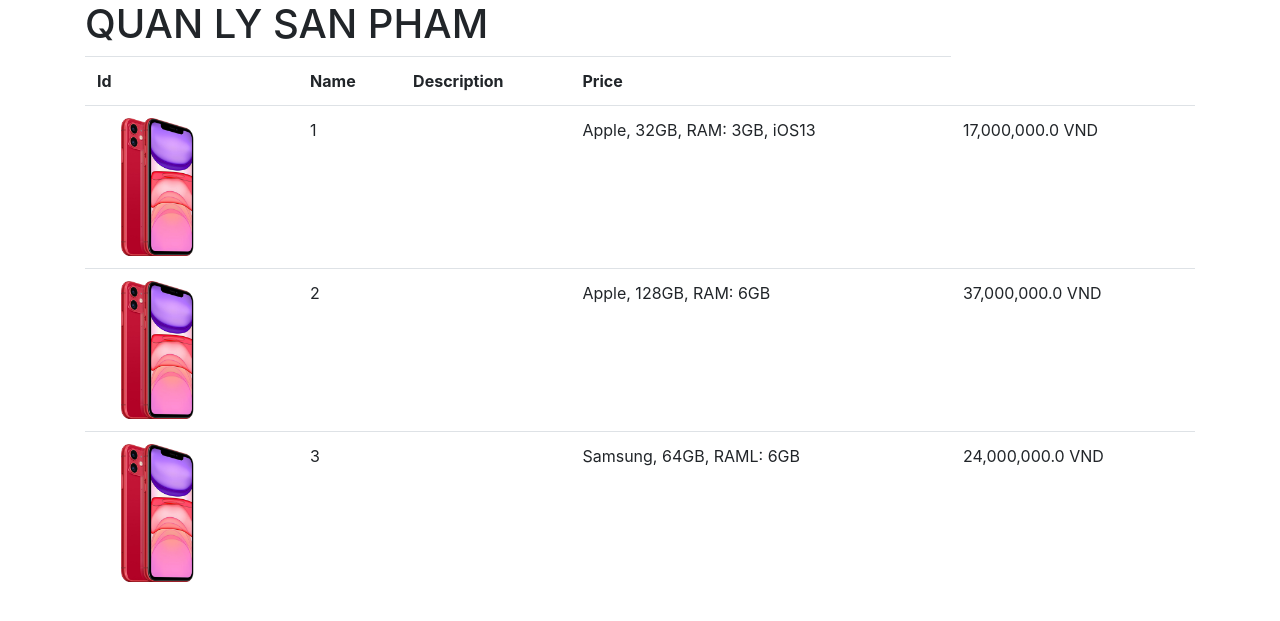
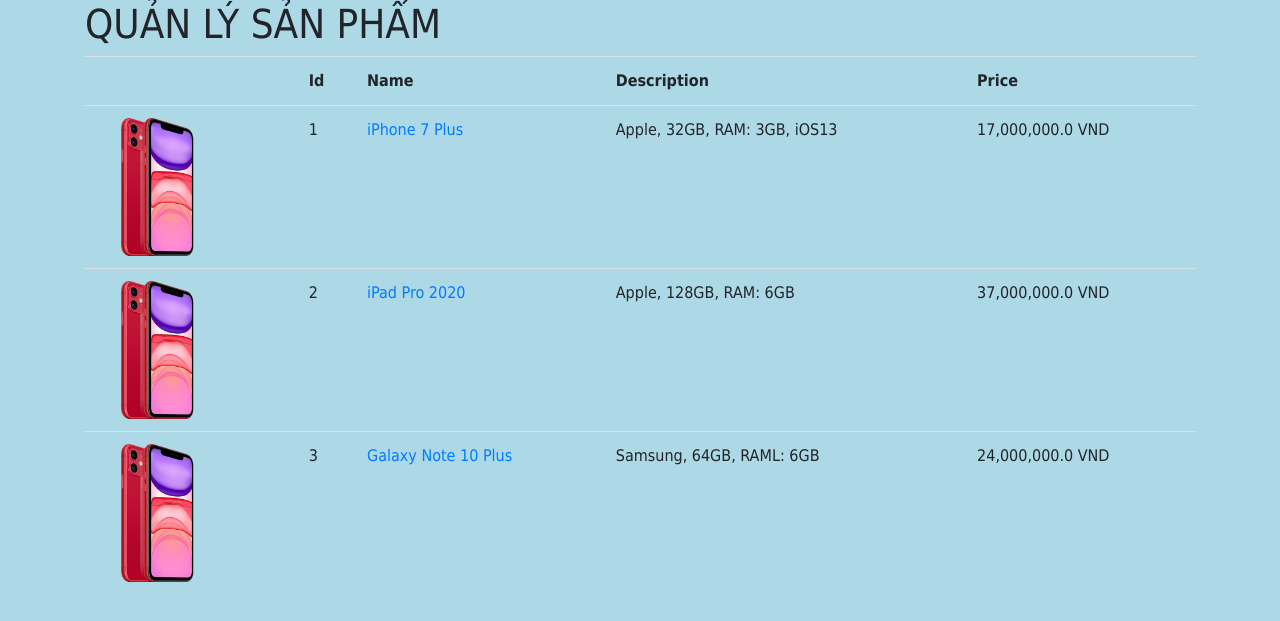
Before and after one commit to AnPhamHong/saleappCNPM, a Flask app: page /products in a window 1280 px wide. Shown: the top 621 px of the page. Run offline with Flask 2, Linux system fonts and the light colour scheme; some libraries are stand-ins or nearby versions.

Commit message:
31/10/2020
Hoàn thành code buổi thực hành số 1

```diff
--- a/saleapp/static/css/style.css
+++ b/saleapp/static/css/style.css
@@ -1,3 +1,7 @@
-*{
+* {
+    font-family: Tahoma;
+}
 
+body {
+    background-color: lightblue;
 }
--- a/saleapp/templates/index.html
+++ b/saleapp/templates/index.html
@@ -11,10 +11,9 @@
 <body>
     <h1 class="text-center"> BÁN HÀNG TRỰC TUYẾN </h1>
     <ul>
-
         <li><a href = "{{url_for('product_list')}}">Tất cả</a></li>
         {% for cat in categories %}
-    <li><a href = "#">{{cat.name}}</a></li>
+        <li><a href = "#"> {{cat.name}} </a></li>
         {% endfor %}
     </ul>
 </body>
--- a/saleapp/templates/products.html
+++ b/saleapp/templates/products.html
@@ -2,7 +2,7 @@
 <html lang="en">
 <head>
     <meta charset="UTF-8">
-    <title>Quan Ly San Pham</title>
+    <title>Quản lý sản phẩm</title>
      <link href="https://stackpath.bootstrapcdn.com/bootstrap/4.5.2/css/bootstrap.min.css"
           rel="stylesheet"/>
     <link href="{{url_for('static', filename = 'css/style.css')}}"
@@ -10,9 +10,10 @@
 </head>
 <body>
     <div class="container">
-    <h1 class="Text-center"> QUAN LY SAN PHAM</h1>
+        <h1 class="Text-center"> QUẢN LÝ SẢN PHẨM</h1>
         <table class="table">
             <tr>
+                <th></th>
                 <th>Id</th>
                 <th>Name</th>
                 <th>Description</th>
@@ -21,17 +22,17 @@
             {% for p in products %}
             <tr>
                 <td>
-                <img src="{{url_for('static', filename = p.image) }}" alt = "{{p.name}}" width="120">
+                    <img src="{{ url_for('static', filename = p.image) }}" alt = "{{ p.name }}" width="120"/>
                 </td>
-            <td>{{p.id}}</td>
+                <td>{{ p.id }}</td>
                 <td>
-                <a href="{{url_for('product-detail',product_id = p.id)}}"></a>
+                    <a href="{{ url_for('product_detail',product_id = p.id) }}"> {{ p.name }}</a>
                 </td>
-            <td>{{p.description}}</td>
+                <td>{{ p.description }}</td>
                 <td>{{ "{:,.1f}".format(p.price) }} VND </td>
             </tr>
             {% endfor %}
+        </table>
     </div>
-</table>
 </body>
 </html>
```
Also changed, not shown: saleapp/templates/product-detail.html (+7 -8 lines). Lines whose indentation alone changed are shown as unchanged.
